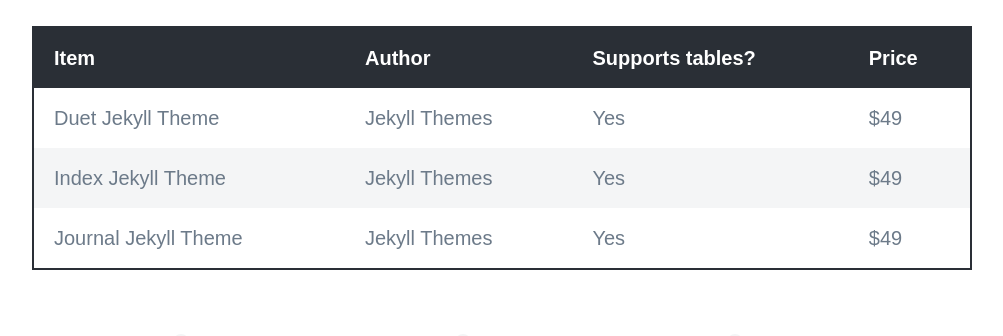
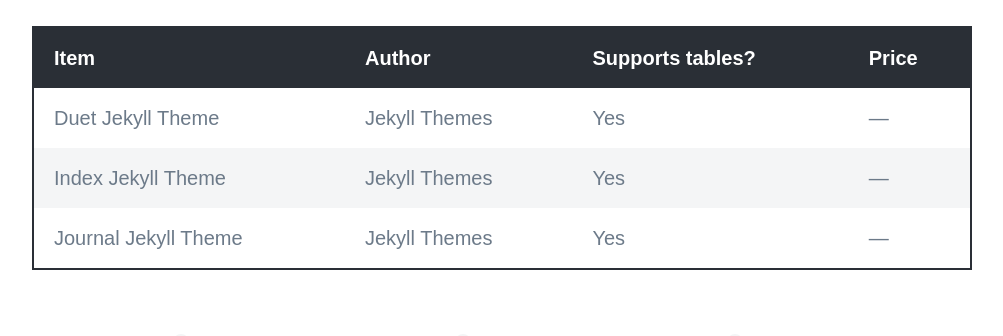
Before and after one commit to DaisyIpatzi/daisyipatzi.github.io, a Jekyll site: the page built from _posts/2018-06-30-demo-post.md, in a window 1280 px wide and 900 px high, scrolled down 2130 px. Shown: the part 153-489 px from the top of the window, without its empty margins (138-1141 px from the left). Built offline with Jekyll 4.4.1, drawn with Linux system fonts in a browser that asks for light colours; nearby versions of some CDN libraries; some web fonts are replaced.

Commit message:
Update 2018-06-30-demo-post.md

```diff
--- a/_posts/2018-06-30-demo-post.md
+++ b/_posts/2018-06-30-demo-post.md
@@ -35,9 +35,9 @@
 
 | Item                 | Author        | Supports tables? | Price |
 |----------------------|---------------|------------------|-------|
-| Duet Jekyll Theme    | Jekyll Themes | Yes              | $49   |
-| Index Jekyll Theme   | Jekyll Themes | Yes              | $49   |
-| Journal Jekyll Theme | Jekyll Themes | Yes              | $49   |
+| Duet Jekyll Theme    | Jekyll Themes | Yes              | ---   |
+| Index Jekyll Theme   | Jekyll Themes | Yes              | ---   |
+| Journal Jekyll Theme | Jekyll Themes | Yes              | ---   |
 
 And footnotes[^1], which link to explanations[^2] at the bottom of the page[^3].
 
```
